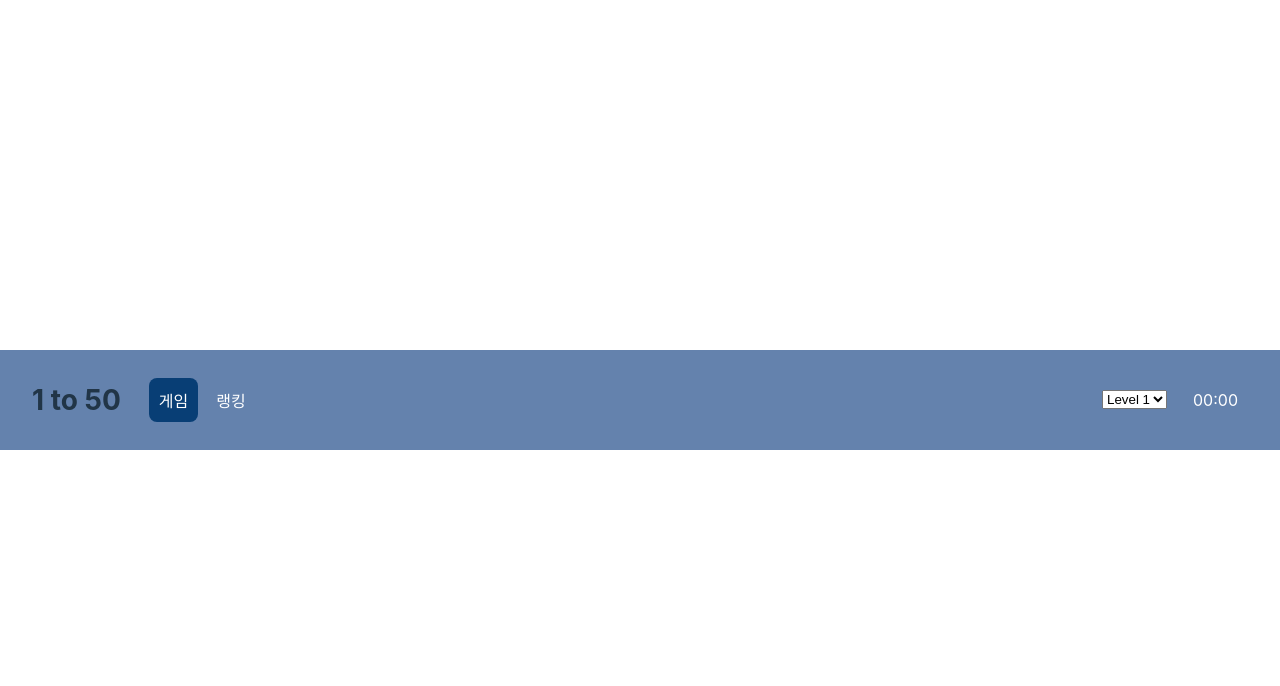
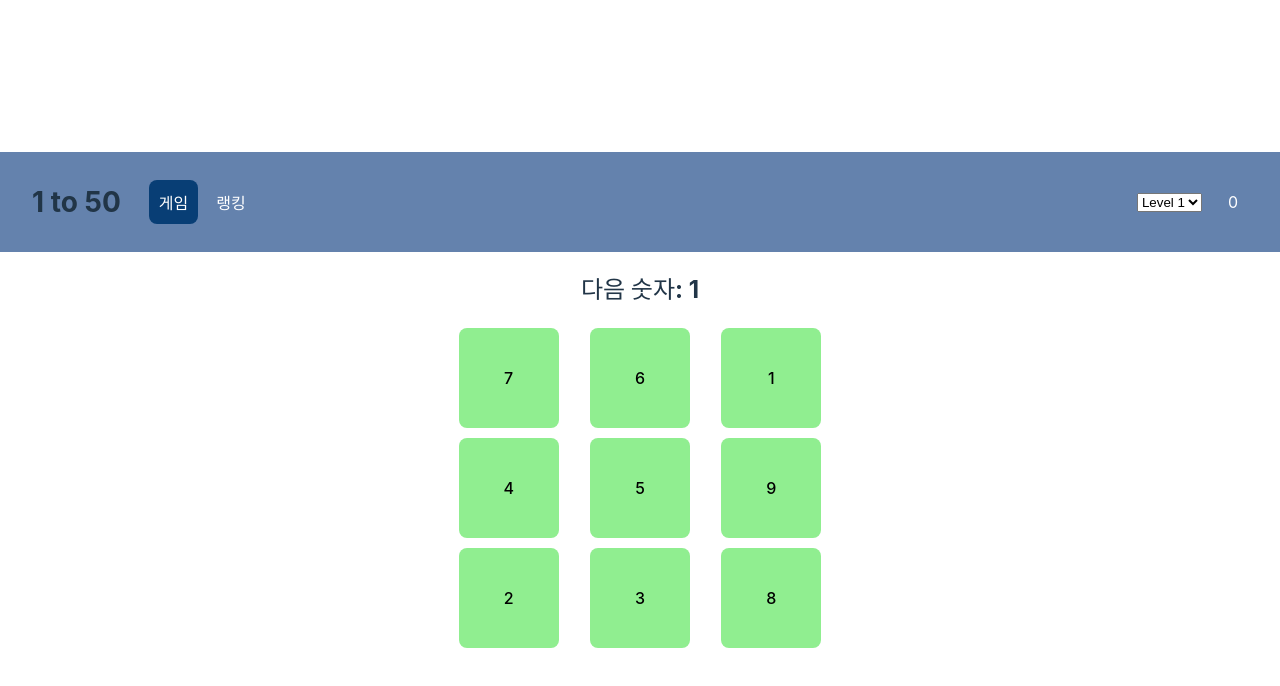
Before and after one commit to AND-SOPT-WEB/YoungKyungBae, a React (Vite) app in the folder week3/homework/: page / in a window 1280 px wide. Shown: the top 686 px of the page. Built offline with nearby package versions, Linux system fonts and the light colour scheme.

Commit message:
feat: 게임판 만들기 (level1 기본동작 구현)

```diff
--- a/week3/homework/src/App.jsx
+++ b/week3/homework/src/App.jsx
@@ -1,7 +1,7 @@
 import React, { useState } from 'react'
 import './App.css'
 import Header from './components/Header';
-// import Game from './components/Game';
+import Game from './components/Game';
 // import Ranking from './components/Ranking';
 
 
@@ -11,8 +11,8 @@ const App = () => {
   return (
     <>
       <Header setView={setView} view={view} />
-      {/* {view === 'game' && <Game />}
-      {view === 'ranking' && <Ranking />} */}
+      {view === 'game' && <Game />}
+      {/* {view === 'ranking' && <Ranking />} */}
     </>
   )
 }
--- a/week3/homework/src/components/Game.jsx
+++ b/week3/homework/src/components/Game.jsx
@@ -0,0 +1,95 @@
+import React from 'react'
+import styled from "@emotion/styled";
+import { useState, useEffect } from 'react';
+
+const Game = () => {
+    const [numbers, setNumbers] = useState([]);
+    const [nextNumber, setNextNumber] = useState(1);
+
+    useEffect(() => {
+        const initialNumbers = Array.from({ length: 9 }, (_, i) => i + 1);
+        setNumbers(randomNumbers(initialNumbers));
+    }, []);
+
+    const randomNumbers = (array) => {
+        return array.sort(() => Math.random() - 0.5);
+    };
+
+    const nextNumbers = Array.from({ length: 9 }, (_, i) => i + 10);
+    const nextSet = randomNumbers(nextNumbers);
+    console.log("nextSet" + nextSet);
+
+    const numberClick = (num) => {
+        if(num === nextNumber) {
+            if(num === 18) {
+                setNextNumber((prev) => prev - 1);
+            }
+
+            setNextNumber((prev) => prev + 1);
+
+            const newNumbers = [...numbers];
+            const index = newNumbers.indexOf(num);
+
+            if(nextNumber <= 9) {
+                newNumbers[index] = getNextNumberInRange(10, 18);
+            } else if(nextNumber <= 18) {
+                newNumbers[index] = null;
+            }
+
+            setNumbers(newNumbers);
+        }
+
+    };
+
+    const getNextNumberInRange = (start, end) => {
+        // 10부터 18 중 numbers 배열에 없는 숫자만
+        const availableNumbers = Array.from({ length: end - start + 1 }, (_, i) => start + i).filter(n => !numbers.includes(n));
+        return randomNumbers(availableNumbers)[0];
+    };
+
+    return (
+        <GameBoard>
+            <h2>다음 숫자: {nextNumber}</h2>
+            <GameButtonPlace>
+                {numbers.map((num, index) => (
+                    num !== null ? (
+                        <GameButton key={index} onClick={() => numberClick(num)} style={{ backgroundColor: num <= 9 ? 'lightgreen' : 'darkgreen' }}>
+                            {num}
+                        </GameButton>
+                    ) : (
+                        <EmptyButton key={index} />
+                    )
+
+                ))}
+            </GameButtonPlace>
+        </GameBoard>
+    )
+}
+
+
+
+const GameBoard = styled.main`
+    width: 30%;
+    margin: auto;
+`
+
+const GameButtonPlace = styled.section`
+    display: grid;
+    grid-template-columns: 1fr 1fr 1fr;
+    grid-template-rows: 1fr 1fr 1fr;
+    place-items: center;
+    gap: 10px;
+`
+
+const GameButton = styled.button`
+    width: 100px;
+    height: 100px;
+`
+
+const EmptyButton = styled.div`
+    width: 100%;
+    height: 100%;
+    background-color: transparent;
+`;
+
+export default Game
--- a/week3/homework/src/components/Header.jsx
+++ b/week3/homework/src/components/Header.jsx
@@ -5,10 +5,10 @@ const Header = ({view, setView}) => {
     return (
         <HeaderContainer>
             <Name>1 to 50</Name>
-            <GameButton>
+            <SelectButton>
                 <Button className='gameBtn' active={view === 'game'} onClick={() => setView('game')}>게임</Button>
                 <Button className='rankBtn' active={view === 'ranking'} onClick={() => setView('ranking')}>랭킹</Button>
-            </GameButton>
+            </SelectButton>
 
             {view === 'game' && (
                 <RightContainer>
@@ -17,7 +17,7 @@ const Header = ({view, setView}) => {
                     <option value="level2">Level 2</option>
                     <option value="level3">Level 3</option>
                 </select>
-                <Timer>00:00</Timer>
+                <Timer>0</Timer>
                 </RightContainer>
             )}
         </HeaderContainer>
@@ -37,7 +37,7 @@ const Name = styled.h1`
     font-size: 1.75rem;
 `;
 
-const GameButton = styled.nav`
+const SelectButton = styled.nav`
     display: flex;
     gap: 0.5rem;
     margin-left: 28px;
```
